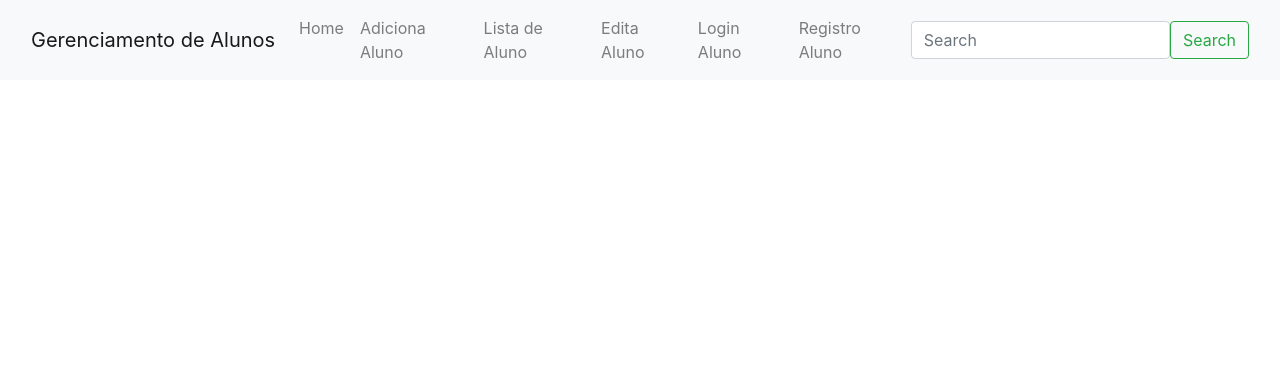
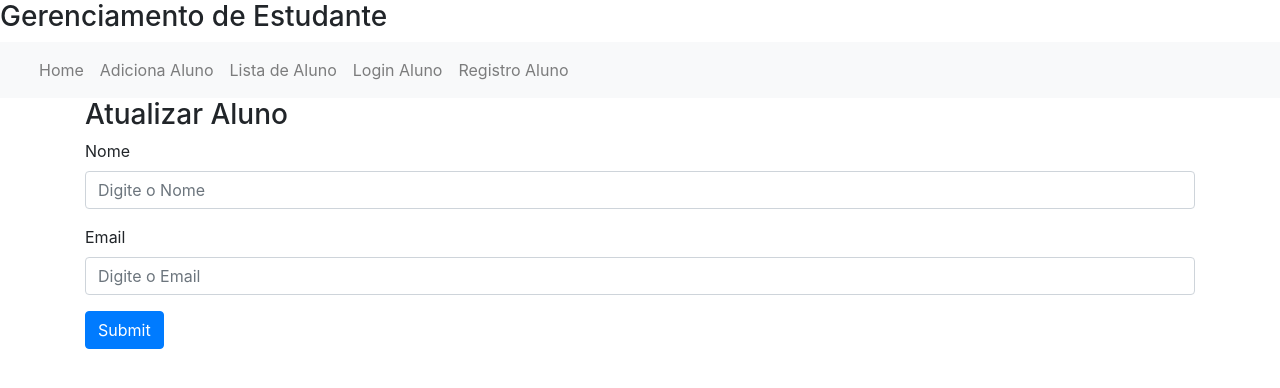
Before and after one commit to Jonas-Edu/gerenciamento-estudante, an Angular app: page /edit/1 in a window 1280 px wide. Before the commit this address led to /. Shown: the top 388 px of the page. Built offline with nearby package versions, Linux system fonts and the light colour scheme; no server answers.

Commit message:
Função Update
Criado a função update dos dados dos alunos cadastrados.

```diff
--- a/src/app/app-routing.module.ts
+++ b/src/app/app-routing.module.ts
@@ -14,7 +14,7 @@ const routes: Routes = [
     component: AddEstudanteComponent
   },
   {
-    path:'edit',
+    path:'edit/:id',
     component: EditEstudanteComponent
   },
   {
--- a/src/app/app.component.html
+++ b/src/app/app.component.html
@@ -1,7 +1,7 @@
+<h3>Gerenciamento de Estudante</h3>
 <nav class="navbar navbar-expand-lg navbar-light bg-light">
-    <div class="container-fluid">
-      <a class="navbar-brand" href="#">Gerenciamento de Alunos</a>
-      <button class="navbar-toggler" type="button" data-bs-toggle="collapse" data-bs-target="#navbarSupportedContent" aria-controls="navbarSupportedContent" aria-expanded="false" aria-label="Toggle navigation">
+  <div class="container-fluid">
+       <button class="navbar-toggler" type="button" data-bs-toggle="collapse" data-bs-target="#navbarSupportedContent" aria-controls="navbarSupportedContent" aria-expanded="false" aria-label="Toggle navigation">
         <span class="navbar-toggler-icon"></span>
       </button>
       <div class="collapse navbar-collapse" id="navbarSupportedContent">
@@ -10,14 +10,10 @@
             <a class="nav-link" aria-current="page" href="#">Home</a>
             <li class="nav-item"><a class="nav-link" routerLink="add">Adiciona Aluno</a></li>
             <li class="nav-item"><a class="nav-link" routerLink="list">Lista de Aluno</a></li>
-            <li class="nav-item"><a class="nav-link" routerLink="edit">Edita Aluno </a></li>
             <li class="nav-item"><a class="nav-link" routerLink="login">Login Aluno</a></li>
             <li class="nav-item"><a class="nav-link" routerLink="register">Registro Aluno</a></li>
         </ul>
-        <form class="d-flex">
-          <input class="form-control me-2" type="search" placeholder="Search" aria-label="Search">
-          <button class="btn btn-outline-success" type="submit">Search</button>
-        </form>
+
       </div>
     </div>
   </nav>
--- a/src/app/components/edit-estudante/edit-estudante.component.html
+++ b/src/app/components/edit-estudante/edit-estudante.component.html
@@ -1 +1,17 @@
-<h3>edit-estudante works!</h3>
+<h3>Atualizar Aluno</h3>
+<div *ngIf="msg" class="alert alert-success alert-dismissible fade show" role="alert">
+  <strong>Sucesso!</strong> Cadastro Atualizado Corretamento.
+  <button (click)="removeMsg()" type="button"  data-bs-dismiss="alert" aria-label="Close"> X </button>
+</div>
+<form [formGroup]="editaAluno" (ngSubmit)="AtualizaData()">
+    <div class="mb-3">
+      <label class="form-label">Nome</label>
+      <input type="text" class="form-control" placeholder="Digite o Nome" formControlName="nome" id="nome">
+    </div>
+
+     <div class="mb-3">
+        <label class="form-label">Email</label>
+        <input type="email" class="form-control" placeholder="Digite o Email" formControlName="email" id="email">
+      </div>
+     <button type="submit" class="btn btn-primary">Submit</button>
+  </form>
--- a/src/app/components/edit-estudante/edit-estudante.component.ts
+++ b/src/app/components/edit-estudante/edit-estudante.component.ts
@@ -1,4 +1,8 @@
 import { Component, OnInit } from '@angular/core';
+import {FormControlName, FormGroup} from '@angular/forms';
+import { FormControl } from '@angular/forms';
+import { EstudantesService } from '../../estudantes.service';
+import{ ActivatedRoute } from '@angular/router';
 
 @Component({
   selector: 'app-edit-estudante',
@@ -7,9 +11,31 @@ import { Component, OnInit } from '@angular/core';
 })
 export class EditEstudanteComponent implements OnInit {
 
-  constructor() { }
+  constructor(private Estudante: EstudantesService, private router: ActivatedRoute ) { }
+  editaAluno = new FormGroup( {
+    nome: new FormControl(''),
+    email: new FormControl('')
+   } );
+   msg: boolean=false;
 
   ngOnInit(): void {
+    console.log(this.router.snapshot.params.id);
+    this.Estudante.getEstudanteId(this.router.snapshot.params.id).subscribe( (result:any)=>{
+      console.log(result);
+      this.editaAluno = new FormGroup( {
+        nome: new FormControl( result['nome'] ),
+        email: new FormControl( result['email']),
+       } );
+    });
+
   }
+  AtualizaData():void {
+    this.Estudante.atualizarEstudante(this.router.snapshot.params.id, this. editaAluno.value ).subscribe(( result ) =>{
+    this.msg=true;
+    })
 
+  }
+  removeMsg(){
+    this.msg=false;
+  }
 }
--- a/src/app/components/list-estudante/list-estudante.component.html
+++ b/src/app/components/list-estudante/list-estudante.component.html
@@ -11,9 +11,14 @@
    <tbody>
     <tr *ngFor="let item of estudanteData">
         <th scope="col">{{item.id}}</th>
-        <th scope="col">{{item.nome}}</th>
-        <th scope="col">{{item.email}}</th>
-        <th (click)="deletaEstudante(item.id)"><span>Deletar</span></th>
+        <td scope="col">{{item.nome}}</td>
+        <td scope="col">{{item.email}}</td>
+        <td>
+          <i (click)="deletaEstudante(item.id)" class="fa fa-trash"></i>
+          &nbsp;
+          <a routerLink="/edit/{{item.id}}"> <i class="fa fa-edit" color="white"></i></a>
+        </td>
+
       </tr>
  </tbody>
   </table>
--- a/src/app/estudantes.service.ts
+++ b/src/app/estudantes.service.ts
@@ -17,4 +17,10 @@ export class EstudantesService {
   deletaEstudante(id:any){
     return this.http.delete(`${this.url}/${id}`);
   }
+  getEstudanteId(id:number){
+    return this.http.get( `${this.url}/${id}` )
+  }
+  atualizarEstudante(id:number, data:any){
+    return this.http.put( `${this.url}/${id}`, data );
+  }
 }
--- a/src/index.html
+++ b/src/index.html
@@ -6,6 +6,7 @@
   <base href="/">
   <meta name="viewport" content="width=device-width, initial-scale=1">
   <link rel="icon" type="image/x-icon" href="favicon.ico">
+  <link rel="stylesheet" href="https://cdnjs.cloudflare.com/ajax/libs/font-awesome/4.7.0/css/font-awesome.min.css">
 </head>
 <body>
   <app-root></app-root>
```
